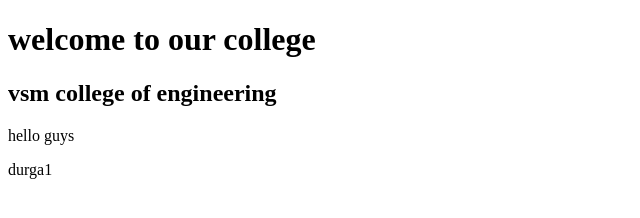
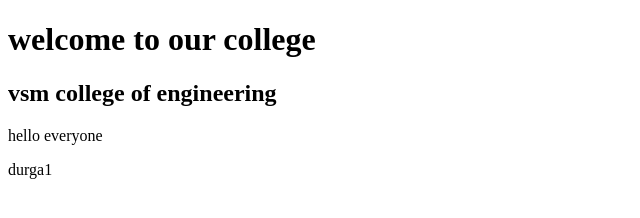
Before and after one commit to NAGADURGA-29/new1, a plain HTML site: page index.html in a window 1280 px wide. Shown: the full height of the page, 0-640 px from the left. Drawn offline with Linux system fonts and the light colour scheme.

Commit message:
Update index.html

```diff
--- a/index.html
+++ b/index.html
@@ -8,7 +8,7 @@
 <body>
     <h1>welcome to our college</h1>
     <h2>vsm college of engineering</h2>
-    <p>hello guys</p>
+    <p>hello everyone</p>
     <p2>durga1</p2>
 </body>
 </html>
```
